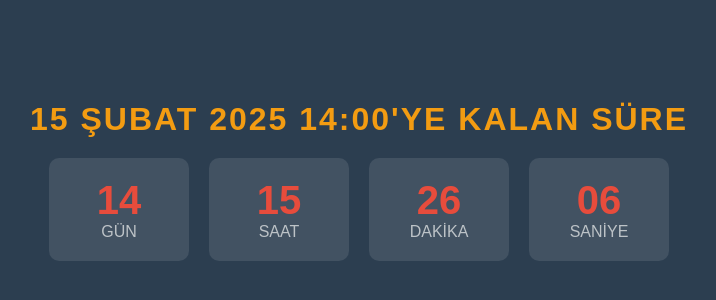
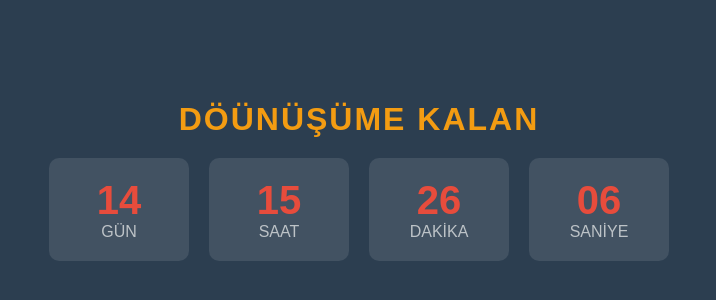
Before and after one commit to ttirpan/sayac, a plain HTML site: page sayac.html in a window 1280 px wide. Shown: the part 230-530 px from the top of the page, without its empty margins (281-997 px from the left). Drawn offline with Linux system fonts and the light colour scheme.

Commit message:
Add files via upload

```diff
--- a/sayac.html
+++ b/sayac.html
@@ -96,7 +96,7 @@
     </style>
 </head>
 <body>
-    <h1>15 Şubat 2025 14:00'ye Kalan Süre</h1>
+    <h1>Döünüşüme Kalan</h1>
 
     <div id="countdown">
         <div class="time-box">
```
